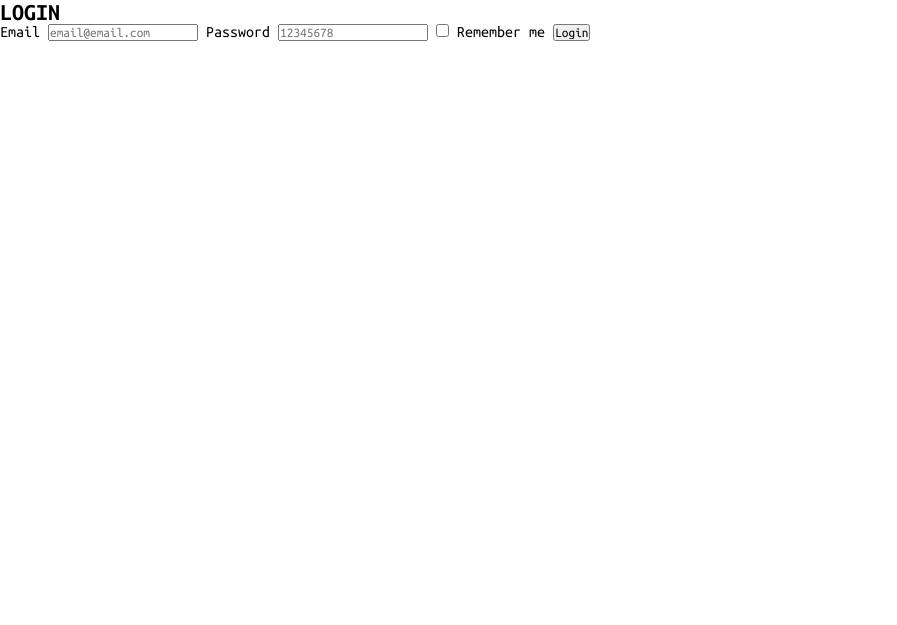
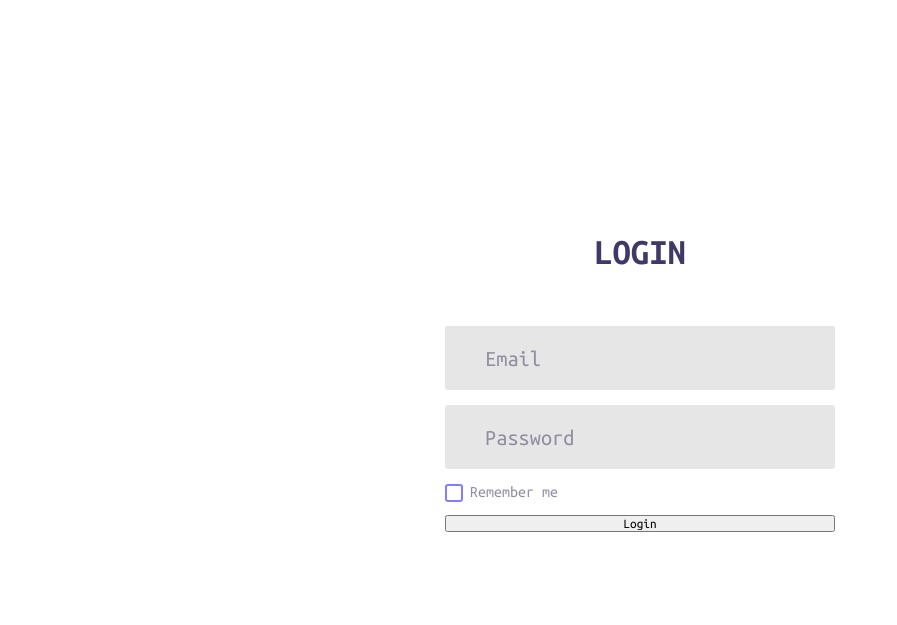
Before and after one commit to Ricardo93santos/login-system, a plain HTML site: page index.html in a window 1280 px wide. Shown: the whole page, without its empty margins (0-897 px from the left). Drawn offline with Linux system fonts and the light colour scheme.

Commit message:
Alteração no layout
Foi alterado o HTML, adicionando novas divs para organizar o código e facilitar a estilização do CSS.
Foi feita as alterações no h2, nos inputs text e password, alé do remember me.

```diff
--- a/css/style.css
+++ b/css/style.css
@@ -11,9 +11,116 @@
 :root{
   --bg-color-primary: #fff;
   --bg-color-secondary: #827ffe;
-  --bg-color-ternary: #999999;
+  --bg-color-ternary: #e6e6e6;
   --primary-color: #403866;
   --secondary-color: #8f8fa1;
   --ternary-color: #827ffe;
   --fourth-color: #fff;
 }
+body{
+  width: 100%;
+}
+.flex-container-column{
+  display: flex;
+  flex-direction: column;
+}
+.container{
+  width: 100%;
+  min-height: 100vh;
+  text-align: center;
+  align-items: center;
+  justify-content: center;
+}
+.container-login{
+  width: 390px;
+  padding-bottom: 90px;
+  padding-top: 50px;
+}
+form{
+  width: 100%;
+  justify-content: space-between;
+}
+h2{
+  font-size: 2.3rem;
+  color: #403866;
+  line-height: 1.3;
+  text-transform: uppercase;
+  text-align: center;
+  width: 100%;
+  padding-bottom: 51px;
+}
+.container-input-login{
+  position: relative;
+  width: 100%;
+  justify-content: center;
+  margin-bottom: 15px;
+}
+.input-box-login{
+  background-color: var(--bg-color-ternary);
+  border: none;
+  cursor: pointer;
+  outline: none;
+  border-radius: 3px;
+  width: 100%;
+  height: 64px;
+  padding-left: 40px;
+  font-size: 1.4rem;
+}
+
+.label-box-login{
+  position: absolute;
+  font-size: 1.4rem;
+  left: 40px;
+  color: var(--secondary-color);
+}
+/*checkbox*/
+.container-remember{
+  padding-bottom: 15px;
+  text-align: justify;
+}
+
+.container-remember input[type="checkbox"] {
+  display: none;
+}
+
+.container-remember label{
+  position: relative;
+  padding-left: 25px;
+  cursor: pointer;
+  color: var(--secondary-color);
+}
+
+.container-remember label::before {
+  content: "";
+  position: absolute;
+  left: 0;
+  top: 0;
+  width: 14px;
+  height: 14px;
+  border: 2px solid var(--ternary-color);
+  background-color: var(--bg-color-primary);
+  border-radius: 3px;
+}
+
+.container-remember input[type="checkbox"]:checked + label::before {
+  background-color: var(--bg-color-secondary);
+  border-color: var(--ternary-color);
+}
+
+.container-remember label::after {
+  content: "\2713";
+  position: absolute;
+  top: 0.6px;
+  left: 4px;
+  color: #fff;
+  font-size: 12px;
+  visibility: hidden;
+}
+
+.container-remember input[type="checkbox"]:checked + label::after {
+  visibility: visible;
+}
+
+.container-remember input[type="checkbox"]:checked + label {
+  color: var(--ternary-color);
+}
--- a/index.html
+++ b/index.html
@@ -8,18 +8,25 @@
   <title>Página de Login</title>
 </head>
 <body>
-  <div>
-    <h2>LOGIN</h2>
-    <form action="">
-      <label for="email">Email</label>
-      <input type="email" name="email" id="email" placeholder="email@email.com">
-      <label for="password">Password</label>
-      <input type="password" name="password" id="password" placeholder="12345678">
-      <input type="checkbox" name="remember" id="remember">
-      <label for="remember">Remember me</label>
+  <div class="container flex-container-column">
+   <div class="container-login">
+    <form action="" class="flex-container-column">
+      <h2>login</h2>
+      <div class="container-input-login flex-container-column">
+        <label class="label-box-login" for="email">Email</label>
+        <input class="input-box-login" type="email" name="email" id="email">
+      </div>
+      <div class="container-input-login flex-container-column">
+        <label class="label-box-login" for="password">Password</label>
+        <input class="input-box-login" type="password" name="password" id="password">
+      </div>
+      <div class="container-remember">
+        <input type="checkbox" name="remember" id="remember">
+        <label for="remember">Remember me</label>
+      </div>
       <input type="button" value="Login">
     </form>
+   </div>
   </div>
-
 </body>
 </html>
```
